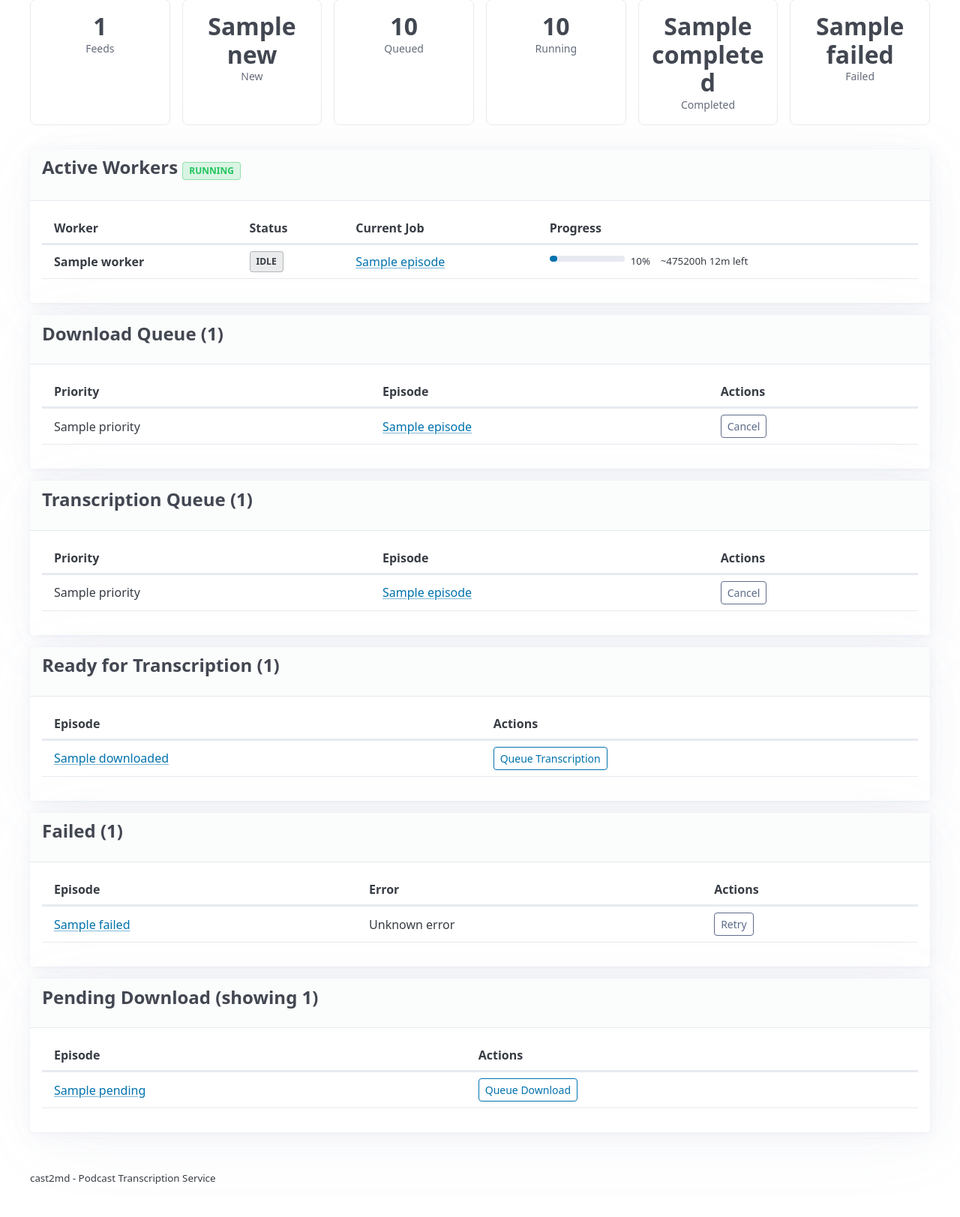
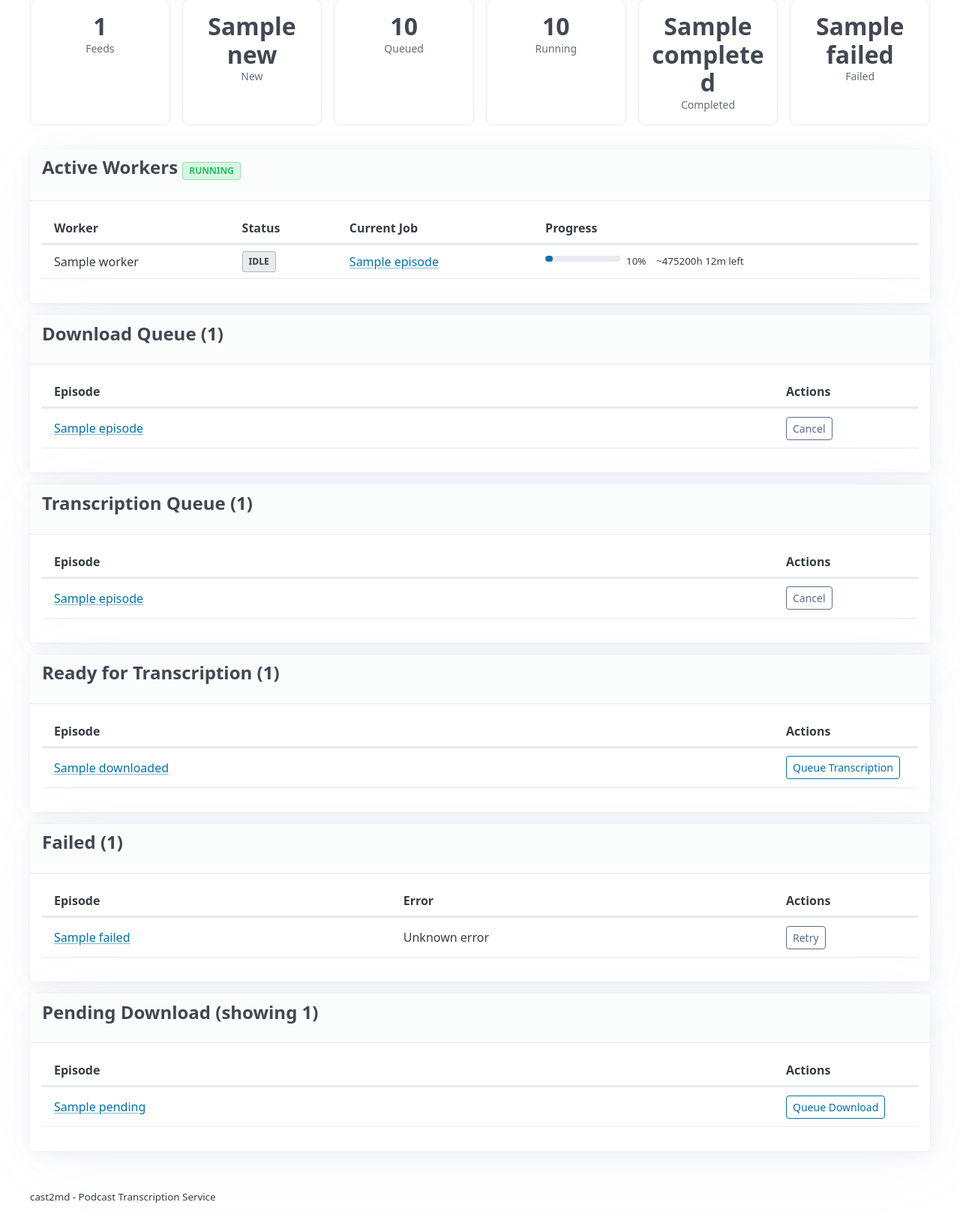
Before and after one commit to meltforce/cast2md, a FastAPI app: template src/cast2md/templates/status.html in a window 1280 px wide. Shown: the part 189-1812 px from the top of the page at 75% size. Before the commit the page ends 1768 px from the top, so only its background shows below. Run offline with FastAPI, Linux system fonts and the light colour scheme; the template is opened without the code that fills it: most values are stand-ins (such as "Sample title", 1, 10 or a date in 2020); parts of the project's set-up code (start-up, migrations or seed data) failed here and were passed over; some libraries are stand-ins or nearby versions.

Commit message:
Improve worker names and add CSS tooltips
- Rename workers: "Server DL" → "Audio Download", "Server TDL" → "Transcript Fetch", "Server TX" → "Transcription"
- Add reusable .css-tooltip class for consistent hover tooltips
- Update queue page type codes with CSS tooltips (DL, TX, TF, EMB)
- Remove bold from worker names in status table

Co-Authored-By: Claude Opus 4.5 <noreply@anthropic.com>

```diff
--- a/src/cast2md/templates/base.html
+++ b/src/cast2md/templates/base.html
@@ -154,15 +183,11 @@
             display: flex;
             gap: 0.5rem;
             align-items: center;
+            min-height: 2.25rem;
         }
         .actions button, .actions a {
             padding: 0.25rem 0.5rem;
             font-size: 0.875rem;
-        }
-        .actions-spacer {
-            display: inline-block;
-            height: 1.75rem;
-            width: 1px;
         }
         pre.transcript {
             white-space: pre-wrap;
--- a/src/cast2md/templates/status.html
+++ b/src/cast2md/templates/status.html
@@ -64,7 +64,7 @@
         <tbody>
             {% for worker in workers %}
             <tr>
-                <td><strong>{{ worker.name }}</strong></td>
+                <td>{{ worker.name }}</td>
                 <td>
                     {% if worker.status == 'busy' %}
                     <span class="status-badge status-downloading">busy</span>
@@ -126,17 +126,13 @@
     <header><h3>Download Queue ({{ queued_downloads|length }})</h3></header>
     <table>
         <thead>
-            <tr><th>Priority</th><th>Episode</th><th>Actions</th></tr>
+            <tr><th>Episode</th><th style="width: 12rem;">Actions</th></tr>
         </thead>
         <tbody>
             {% for item in queued_downloads %}
             <tr>
-                <td>{{ item.job.priority }}</td>
                 <td><a href="/episodes/{{ item.episode.id }}">{{ item.episode.title }}</a></td>
-                <td>
-                    <button class="outline secondary" style="padding: 0.25rem 0.5rem; font-size: 0.875rem;"
-                            onclick="cancelJob({{ item.job.id }})">Cancel</button>
-                </td>
+                <td><div class="actions"><button class="outline secondary" onclick="cancelJob({{ item.job.id }})">Cancel</button></div></td>
             </tr>
             {% endfor %}
         </tbody>
@@ -149,17 +145,13 @@
     <header><h3>Transcription Queue ({{ queued_transcriptions|length }})</h3></header>
     <table>
         <thead>
-            <tr><th>Priority</th><th>Episode</th><th>Actions</th></tr>
+            <tr><th>Episode</th><th style="width: 12rem;">Actions</th></tr>
         </thead>
         <tbody>
             {% for item in queued_transcriptions %}
             <tr>
-                <td>{{ item.job.priority }}</td>
                 <td><a href="/episodes/{{ item.episode.id }}">{{ item.episode.title }}</a></td>
-                <td>
-                    <button class="outline secondary" style="padding: 0.25rem 0.5rem; font-size: 0.875rem;"
-                            onclick="cancelJob({{ item.job.id }})">Cancel</button>
-                </td>
+                <td><div class="actions"><button class="outline secondary" onclick="cancelJob({{ item.job.id }})">Cancel</button></div></td>
             </tr>
             {% endfor %}
         </tbody>
@@ -172,16 +164,13 @@
     <header><h3>Ready for Transcription ({{ downloaded|length }})</h3></header>
     <table>
         <thead>
-            <tr><th>Episode</th><th>Actions</th></tr>
+            <tr><th>Episode</th><th style="width: 12rem;">Actions</th></tr>
         </thead>
         <tbody>
             {% for ep in downloaded %}
             <tr>
                 <td><a href="/episodes/{{ ep.id }}">{{ ep.title }}</a></td>
-                <td>
-                    <button class="outline" style="padding: 0.25rem 0.5rem; font-size: 0.875rem;"
-                            onclick="queueTranscribe({{ ep.id }})">Queue Transcription</button>
-                </td>
+                <td><div class="actions"><button class="outline" onclick="queueTranscribe({{ ep.id }})">Queue Transcription</button></div></td>
             </tr>
             {% endfor %}
         </tbody>
@@ -194,17 +183,14 @@
     <header><h3>Failed ({{ failed|length }})</h3></header>
     <table>
         <thead>
-            <tr><th>Episode</th><th>Error</th><th>Actions</th></tr>
+            <tr><th>Episode</th><th>Error</th><th style="width: 12rem;">Actions</th></tr>
         </thead>
         <tbody>
             {% for ep in failed %}
             <tr>
                 <td><a href="/episodes/{{ ep.id }}">{{ ep.title }}</a></td>
                 <td class="truncate">{{ ep.error_message or 'Unknown error' }}</td>
-                <td>
-                    <button class="outline secondary" style="padding: 0.25rem 0.5rem; font-size: 0.875rem;"
-                            onclick="queueProcess({{ ep.id }})">Retry</button>
-                </td>
+                <td><div class="actions"><button class="outline secondary" onclick="queueProcess({{ ep.id }})">Retry</button></div></td>
             </tr>
             {% endfor %}
         </tbody>
@@ -217,16 +203,13 @@
     <header><h3>Pending Download (showing {{ pending|length }})</h3></header>
     <table>
         <thead>
-            <tr><th>Episode</th><th>Actions</th></tr>
+            <tr><th>Episode</th><th style="width: 12rem;">Actions</th></tr>
         </thead>
         <tbody>
             {% for ep in pending %}
             <tr>
                 <td><a href="/episodes/{{ ep.id }}">{{ ep.title }}</a></td>
-                <td>
-                    <button class="outline" style="padding: 0.25rem 0.5rem; font-size: 0.875rem;"
-                            onclick="queueProcess({{ ep.id }})">Queue Download</button>
-                </td>
+                <td><div class="actions"><button class="outline" onclick="queueProcess({{ ep.id }})">Queue Download</button></div></td>
             </tr>
             {% endfor %}
         </tbody>
--- a/src/cast2md/web/views.py
+++ b/src/cast2md/web/views.py
@@ -465,7 +465,7 @@ def status_page(request: Request):
             download_job_index += 1
 
         workers.append({
-            "name": f"Server DL {i+1}",
+            "name": f"Audio Download {i+1}",
             "type": "download",
             "status": "busy" if job else "idle",
             "job": job,
@@ -482,7 +482,7 @@ def status_page(request: Request):
         assigned_transcript_download_job_ids.add(item["job"].id)
 
     workers.append({
-        "name": "Server TDL",
+        "name": "Transcript Fetch",
         "type": "transcript_download_summary",
         "status": "busy" if active_tdl_count > 0 else "idle",
         "active_count": active_tdl_count,
@@ -505,7 +505,7 @@ def status_page(request: Request):
             break
 
     workers.append({
-        "name": "Server TX",
+        "name": "Transcription",
         "type": "transcription",
         "status": "busy" if server_tx_job else "idle",
         "job": server_tx_job,
```
Also changed, not shown: other parts of src/cast2md/templates/base.html (+29 -0 lines), src/cast2md/templates/queue.html (+14 -22 lines).
